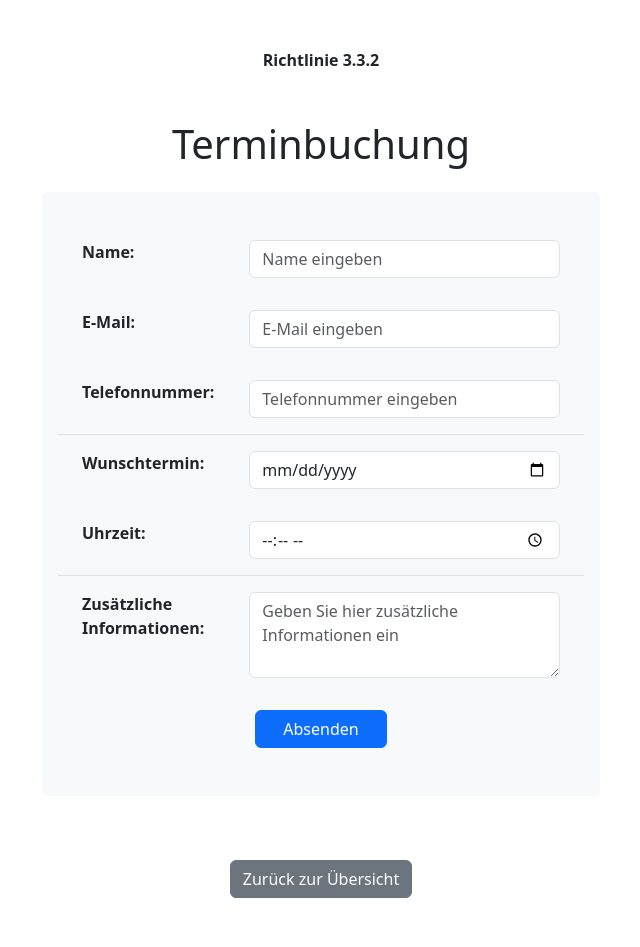
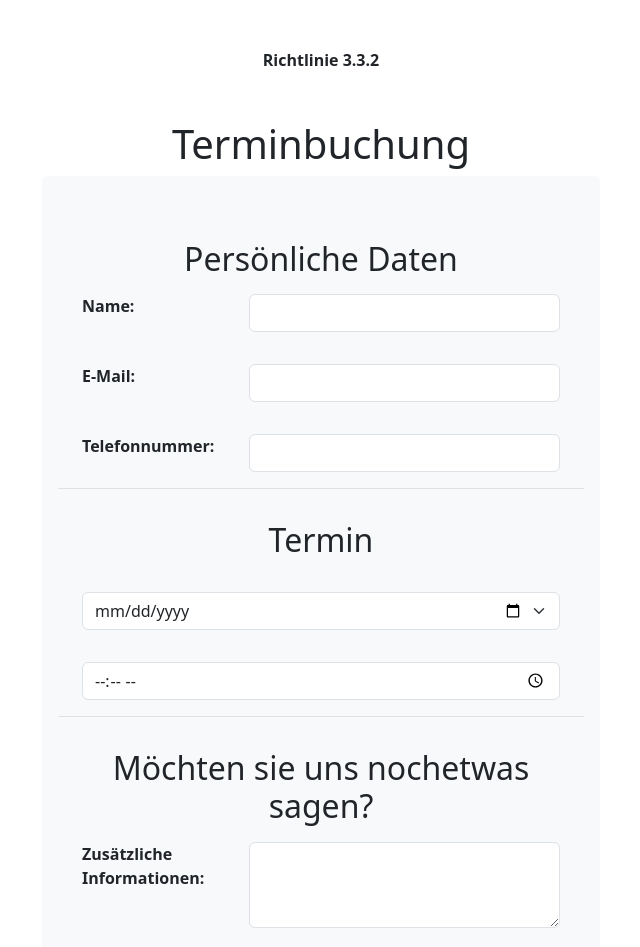
Before and after one commit to Emika2710/BFI_Uebungen, a plain HTML site: page richtlinie_2.html in a window 1280 px wide. Shown: the top 947 px of the page, without its empty margins (319-959 px from the left). Before the commit the page ends 898 px from the top, so only its background shows below. Drawn offline with nearby package versions, Linux system fonts and the light colour scheme.

Commit message:
3.3.2 hinrichten

```diff
--- a/richtlinie_2.html
+++ b/richtlinie_2.html
@@ -10,18 +10,18 @@
     <header class="text-center m-5">
         <span class="text-lg"><strong>Richtlinie 3.3.2</strong></span>
     </header>
-    <main class="container mt-5">
+    <main class="container my-5">
         <h1 class="text-center">Terminbuchung</h1>
-        <form action="" method="post" class="mt-4 d-flex justify-content-center">
+        <form action="" method="post" class="d-flex justify-content-center">
             <div class="mb-3 bg-light p-3 rounded row w-50 justify-content-center py-5">
-
+                <h2 class="text-center m-3">Persönliche Daten</h2>
                 <!--Namen eingeben-->
                 <div class="row mb-3">
                     <div class="mb-3 col">
                         <label for="name" class="form-label"><strong>Name:</strong></label>
                     </div>
                     <div class="mb-3 col-8">
-                        <input type="text" class="form-control" id="name" name="name" placeholder="Name eingeben" required>
+                        <input type="text" class="form-control" id="name" name="name" required>
                     </div>
                 </div>
 
@@ -31,7 +31,7 @@
                         <label for="email" class="form-label"><strong>E-Mail:</strong></label>
                     </div>
                     <div class="mb-3 col-8">
-                        <input type="email" class="form-control" id="email" name="email" placeholder="E-Mail eingeben" required>
+                        <input type="email" class="form-control" id="email" name="email" required>
                     </div>
                 </div>
 
@@ -41,36 +41,38 @@
                         <label for="phone" class="form-label"><strong>Telefonnummer:</strong></label>
                     </div>
                     <div class="mb-3 col-8">
-                        <input type="tel" class="form-control" id="phone" name="phone" placeholder="Telefonnummer eingeben" required>
+                        <input type="tel" class="form-control" id="phone" name="phone"required>
                     </div>
                 </div>
 
-                <!--Termin auswählen-->
-                <div class="row mb-3">
+                <h2 class="text-center m-3">Termin</h2>
+
+                <div class="row mb-3 border-bottom">
+                    <!--Termin auswählen-->
+                    <div class="mb-3">
+                        <!--beschrifte diese Eingabe-->
+                    </div>
                     <div class="mb-3 col">
-                        <label for="date" class="form-label"><strong>Wunschtermin:</strong></label>
+                        <input type="date" class="form-select" id="date" name="date" required>
                     </div>
-                    <div class="mb-3 col-8">
-                        <input type="date" class="form-control" id="date" name="date" required>
+
+                <!--Uhrzeit auswählen-->
+                    <div class="mb-3">
+                        <!--beschrifte diese Eingabe-->
                     </div>
-                </div>
-                <!--Uhrzeit auswählen-->
-                <div class="row mb-3 border-bottom">
                     <div class="mb-3 col">
-                        <label for="time" class="form-label"><strong>Uhrzeit:</strong></label>
-                    </div>
-                    <div class="mb-3 col-8">
                         <input type="time" class="form-control" id="time" name="time" required>
                     </div>
                 </div>
 
+                <h2 class="text-center m-3">Möchten sie uns nochetwas sagen?</h2>
                 <!--Zusätzliche Informationen-->
                 <div class="row mb-3">
                     <div class="mb-3 col">
                         <label for="info" class="form-label"><strong>Zusätzliche Informationen:</strong></label>
                     </div>
                     <div class="mb-3 col-8">
-                        <textarea class="form-control" id="info" name="info" rows="3" placeholder="Geben Sie hier zusätzliche Informationen ein"></textarea>
+                        <textarea class="form-control" id="info" name="info" rows="3"></textarea>
                     </div>
                 </div>
 
```
